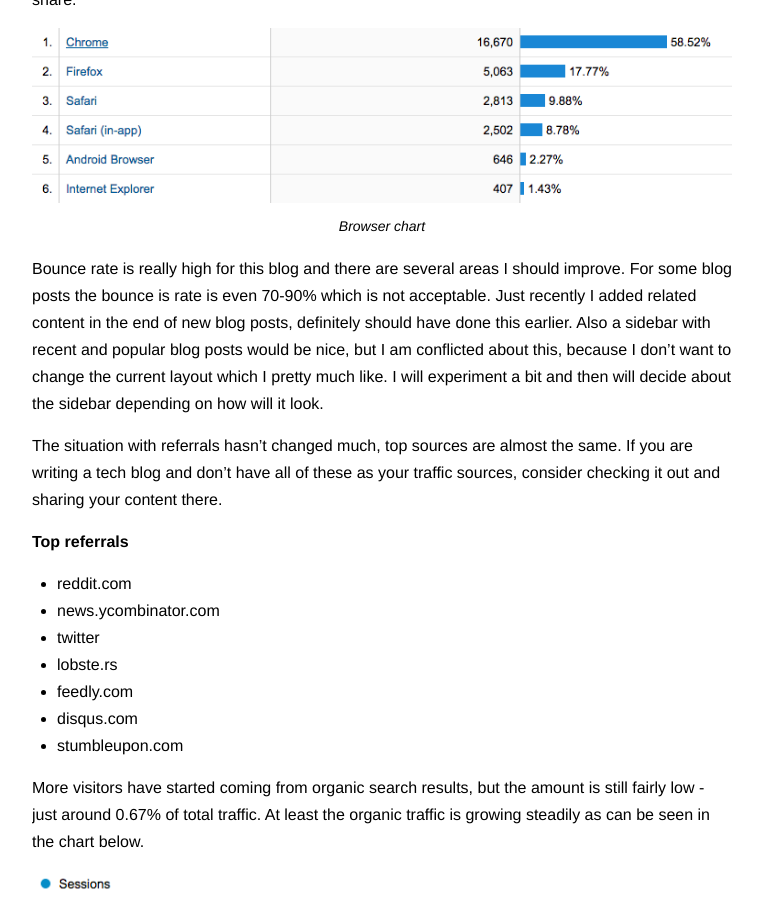
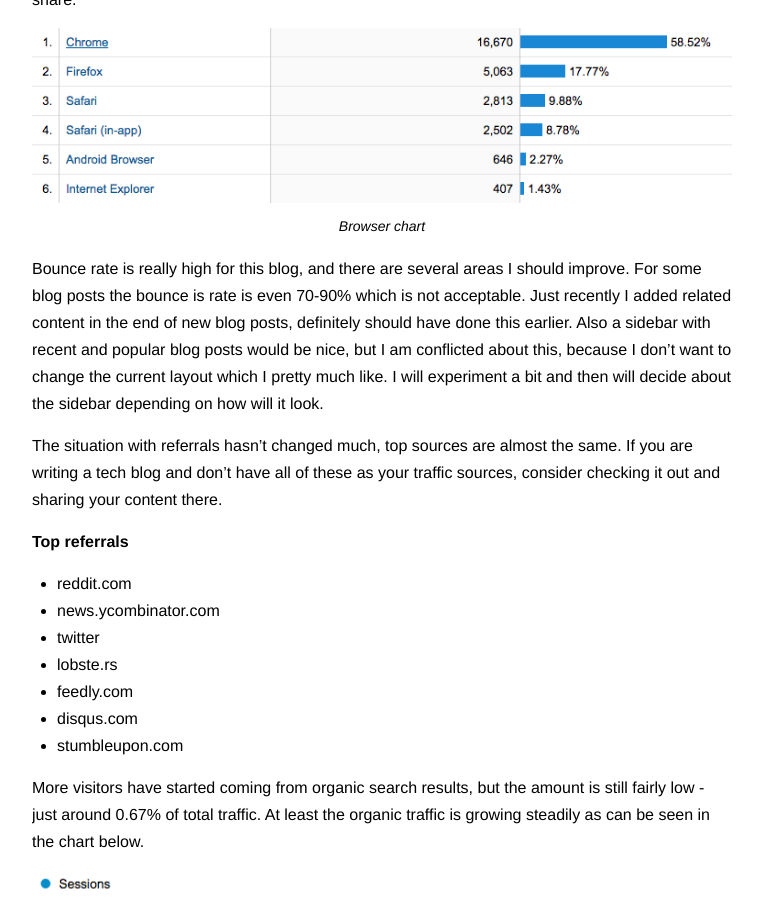
Before and after one commit to lauris/lauris.github.com, a Jekyll site: the page built from _posts/2014-09-26-6-weeks-of-daily-blogging.md, in a window 1280 px wide and 900 px high, scrolled down 1177 px. Shown: the whole window, without its empty margins (258-1021 px from the left). Built offline with Jekyll 4.4.1, drawn with Linux system fonts in a browser that asks for light colours; comment, search, counter and statistics services are not loaded.

Commit message:
Fix typo.

```diff
--- a/_posts/2014-09-26-6-weeks-of-daily-blogging.md
+++ b/_posts/2014-09-26-6-weeks-of-daily-blogging.md
@@ -31,7 +31,7 @@ As you can guess my audience is mostly technical users interested in software de
 
 <p class="caption">Browser chart</p>
 
-Bounce rate is really high for this blog and there are several areas I should improve. For some blog posts the bounce is rate is even 70-90% which is not acceptable. Just recently I added related content in the end of new blog posts, definitely should have done this earlier. Also a sidebar with recent and popular blog posts would be nice, but I am conflicted about this, because I don't want to change the current layout which I pretty much like. I will experiment a bit and then will decide about the sidebar depending on how will it look.
+Bounce rate is really high for this blog, and there are several areas I should improve. For some blog posts the bounce is rate is even 70-90% which is not acceptable. Just recently I added related content in the end of new blog posts, definitely should have done this earlier. Also a sidebar with recent and popular blog posts would be nice, but I am conflicted about this, because I don't want to change the current layout which I pretty much like. I will experiment a bit and then will decide about the sidebar depending on how will it look.
 
 The situation with referrals hasn't changed much, top sources are almost the same. If you are writing a tech blog and don't have all of these as your traffic sources, consider checking it out and sharing your content there.
 
```
